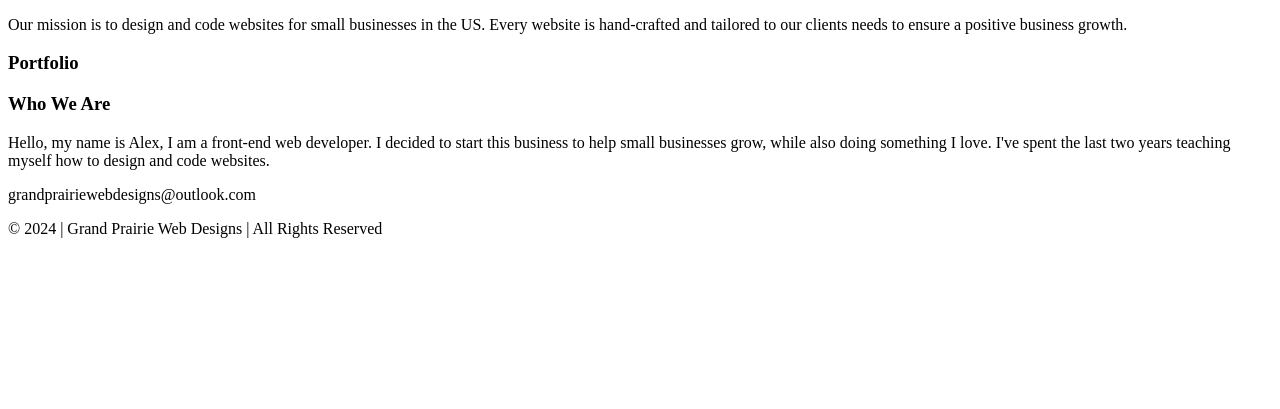
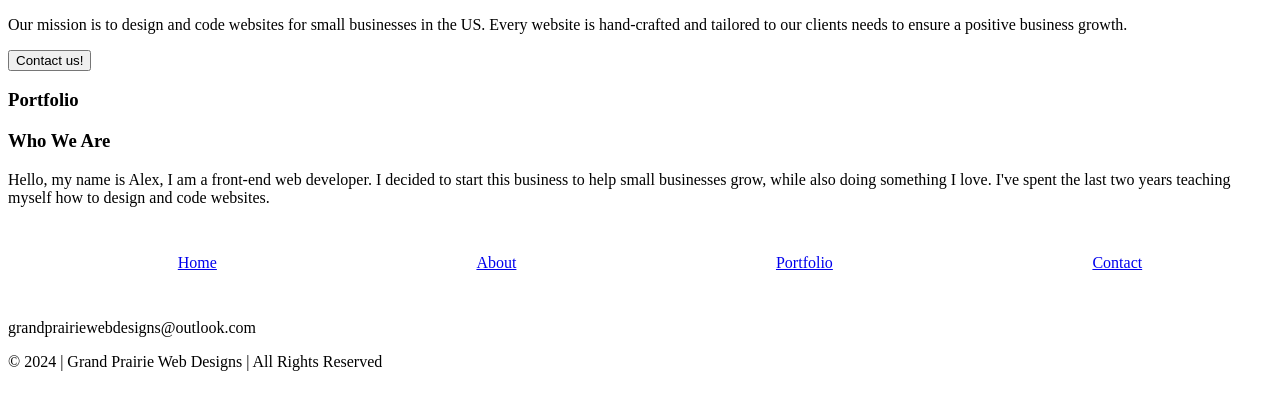
Before and after one commit to Alexxanderr20/gpwebdesigns, a plain HTML site: page index.html in a window 1280 px wide. Shown: the part 201-610 px from the top of the page. Drawn offline with Linux system fonts and the light colour scheme.

Commit message:
added nav bar to footer

```diff
--- a/index.html
+++ b/index.html
@@ -28,6 +28,10 @@
         positive business growth.
         </p>
 
+        <div>
+            <button>Contact us!</button>
+        </div>
+
         <h3>Portfolio</h3>
         <div></div>
         <div></div>
@@ -40,6 +44,14 @@
         </p>
 
         <footer>
+            <nav>
+                <ul class="nav-links">
+                    <li><a href="index.html">Home</a></li>
+                    <li><a href="about.html">About</a></li>
+                    <li><a href="portfolio.html">Portfolio</a></li>
+                    <li><a href="contact.html">Contact</a></li>
+                </ul>
+            </nav>
             <p>grandprairiewebdesigns@outlook.com</p>
             <p>© 2024 | Grand Prairie Web Designs | All Rights Reserved</p>
         </footer>
```
